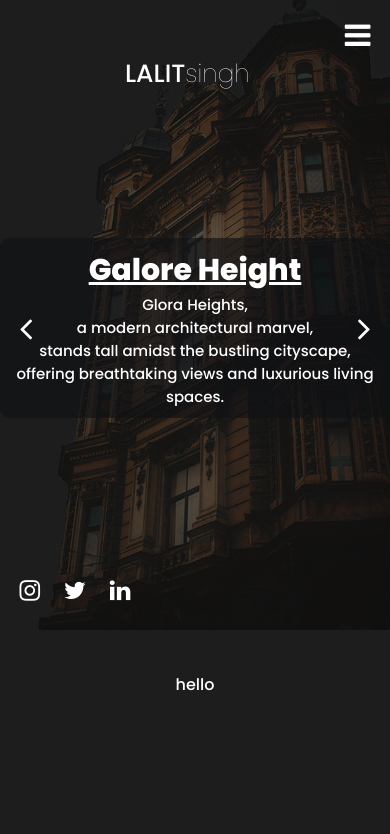
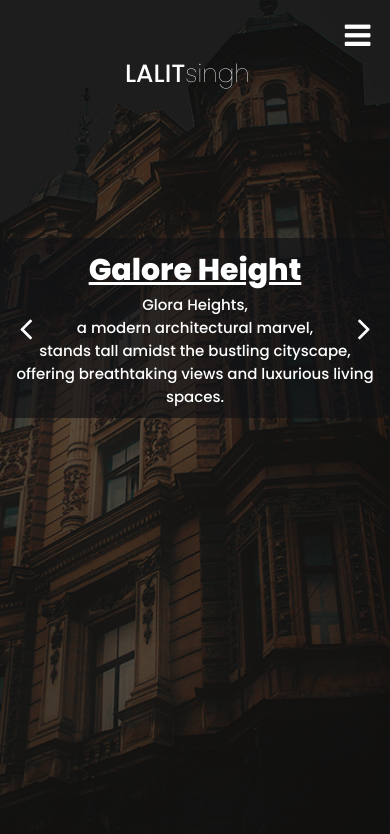
Before and after one commit to umesh2000singh/Portfolio, a plain HTML site: page index.html in a window 390 px wide. Drawn offline with Linux system fonts and the light colour scheme.

Commit message:
modified

```diff
--- a/index.html
+++ b/index.html
@@ -39,16 +39,7 @@
             <p class="building2para">Pagoda is a distinctive building name that evokes a sense of Eastern influence,
                 with its tiered, curved roofs and ornamental details.</p>
         </div>
-        <a href="https://www.instagram.com/_just.1n.case_/" target="_blank">
-            <i class="fa fa-instagram social" style="font-size:24px"></i></a>
-        <i class="fa fa-twitter social" style="font-size:24px"></i>
-        <a href="https://l.instagram.com/?u=https%3A%2F%2Fwww.linkedin.com%2Fin%2Flalit-singh-mehta-a87b8620a&e=AT14OX4cFYcbnY2eAz6dmqfke5wftifZbNTA_WKR-rX_z-HGaadzyAnKNXs70SlVn2JNQhK-egFf1lEmFCLUassdAKlmjnWa"
-            target="_blank"><i class="fa fa-linkedin social" style="font-size:24px"></i></a>
 
-    </section>
-
-    <section class="myworks">
-        hello
     </section>
 
     <script src="script.js"></script>
--- a/style.css
+++ b/style.css
@@ -79,7 +79,7 @@ span {
     position: absolute;
     top: 0;
     right: 0;
-    height: 630px;
+    height: 100%;
     background-position: center;
     object-fit: contain ;
     transition: all .3s;
@@ -122,7 +122,7 @@ span {
     opacity: 0;
     top:-10%;
     right: 0;
-    height: 630px;
+    height: 100%;
     background-position: center;
     object-fit: contain ;
     transition: all .3s;
@@ -306,11 +306,6 @@ a{
         background-color: #101214a8;
         border-radius: 10px;
     }
-
-
-    .social {
-
-    }
     .photo1{
         display: block;
     }
```
